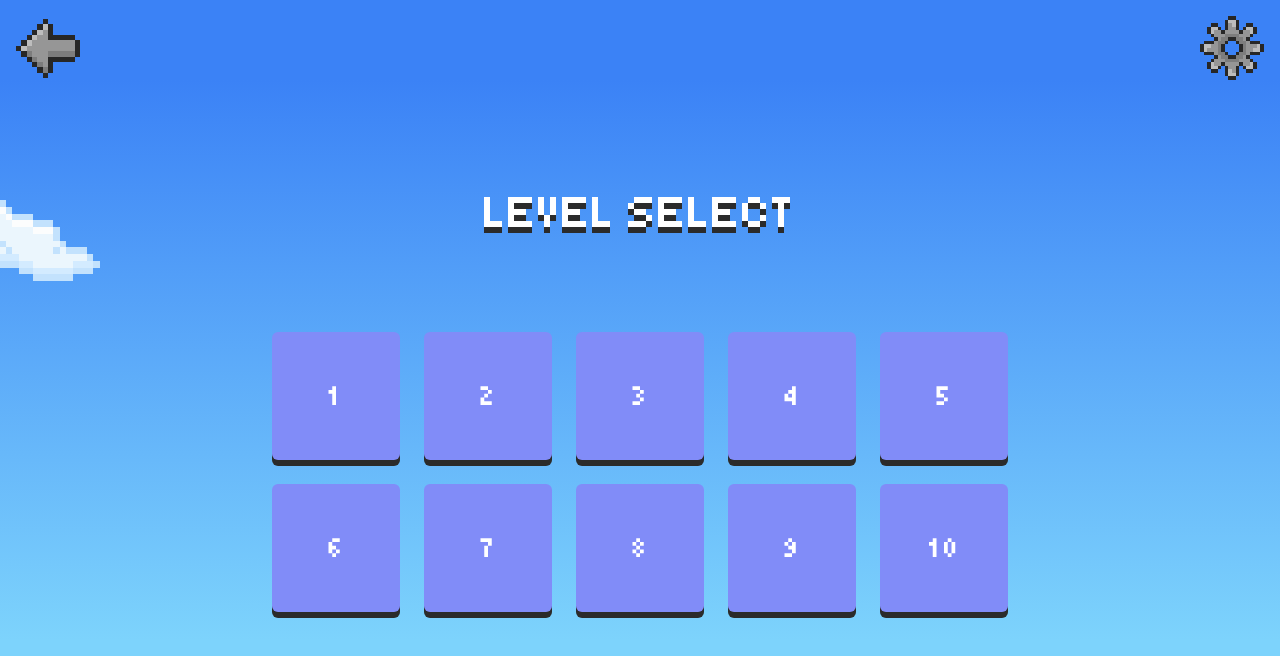
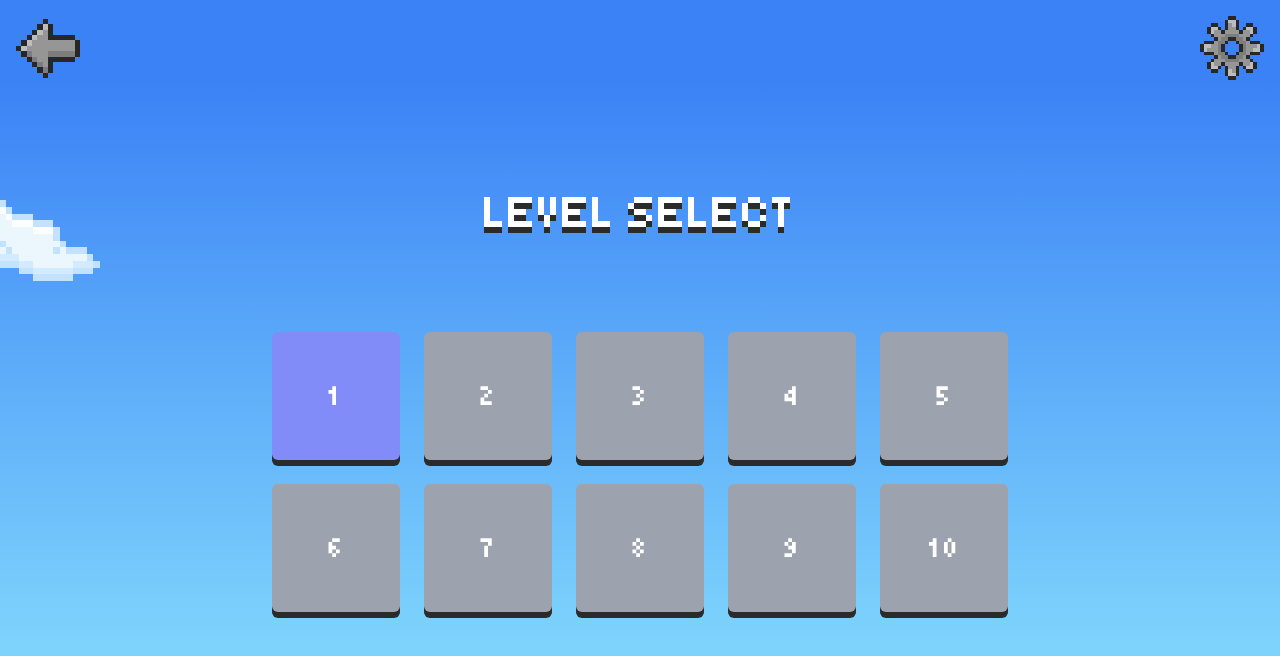
Before and after one commit to Sigrik/react-garden-game, a React (Vite) app: page /levels in a window 1280 px wide. Shown: the top 656 px of the page. Built offline with nearby package versions, Linux system fonts and the light colour scheme.

Commit message:
Add level unlocking

```diff
--- a/src/App.jsx
+++ b/src/App.jsx
@@ -4,6 +4,17 @@ import { MainMenu } from "./pages/MainMenu";
 import { GameScreen } from "./pages/GameScreen";
 import { LevelSelect } from "./pages/LevelSelect";
 import { ErrorPage } from "./pages/ErrorPage";
+
+function initializeLevels() {
+  const completedLevels =
+    JSON.parse(localStorage.getItem("completedLevels")) || [];
+  if (!completedLevels.includes(-1)) {
+    completedLevels.push(-1);
+    localStorage.setItem("completedLevels", JSON.stringify(completedLevels));
+  }
+}
+
+initializeLevels();
 
 const router = createBrowserRouter([
   {
--- a/src/pages/GameScreen.jsx
+++ b/src/pages/GameScreen.jsx
@@ -10,6 +10,14 @@ const loseSound = new Audio("/src/assets/lose.wav");
 export function GameScreen() {
   const location = useLocation();
   const { level } = location.state || {};
+  function completeLevel() {
+    const completedLevels =
+      JSON.parse(localStorage.getItem("completedLevels")) || [];
+    if (!completedLevels.includes(level)) {
+      completedLevels.push(level);
+      localStorage.setItem("completedLevels", JSON.stringify(completedLevels));
+    }
+  }
   const gameGrid = LEVELS[level].grid;
   const levelGameTime = LEVELS[level].time;
   const [playerPos, setPlayerPos] = useState({
@@ -68,6 +76,7 @@ export function GameScreen() {
     }, 0);
     if (gridCount === 16 || gridCount === 0) {
       clearInterval(gameTimerRef.current);
+      completeLevel();
       winSound.play();
       document.removeEventListener(
         "keydown",
--- a/src/pages/LevelSelect.jsx
+++ b/src/pages/LevelSelect.jsx
@@ -4,7 +4,11 @@ const clickSound = new Audio("/src/assets/click.wav");
 function playClick() {
   clickSound.play();
 }
+
 export function LevelSelect() {
+  const completedLevels =
+    JSON.parse(localStorage.getItem("completedLevels")) || [];
+  console.log(completedLevels);
   return (
     <div className="z-20 flex flex-col items-center">
       <h1 className="mb-24 text-5xl text-white drop-shadow-px-btn">
@@ -13,10 +17,10 @@ export function LevelSelect() {
       <ol className="relative grid grid-cols-5 gap-6">
         {LEVELS.map((row, index) => (
           <Link
-            to={`/game`}
+            to={`${completedLevels.includes(index - 1) ? "/game" : ""}`}
             onClick={playClick}
             state={{ level: index }}
-            className="flex h-32 w-32 items-center justify-center rounded-md bg-indigo-400 text-3xl text-white drop-shadow-px-btn hover:bg-indigo-300"
+            className={`flex h-32 w-32 items-center ${completedLevels.includes(index - 1) ? "bg-indigo-400 hover:bg-indigo-300 " : "cursor-default bg-gray-400 hover:bg-gray-400"} ${completedLevels.includes(index) ? "bg-green-400 hover:bg-green-300" : ""} justify-center rounded-md text-3xl text-white drop-shadow-px-btn`}
             key={index}
           >
             {index + 1}
```
